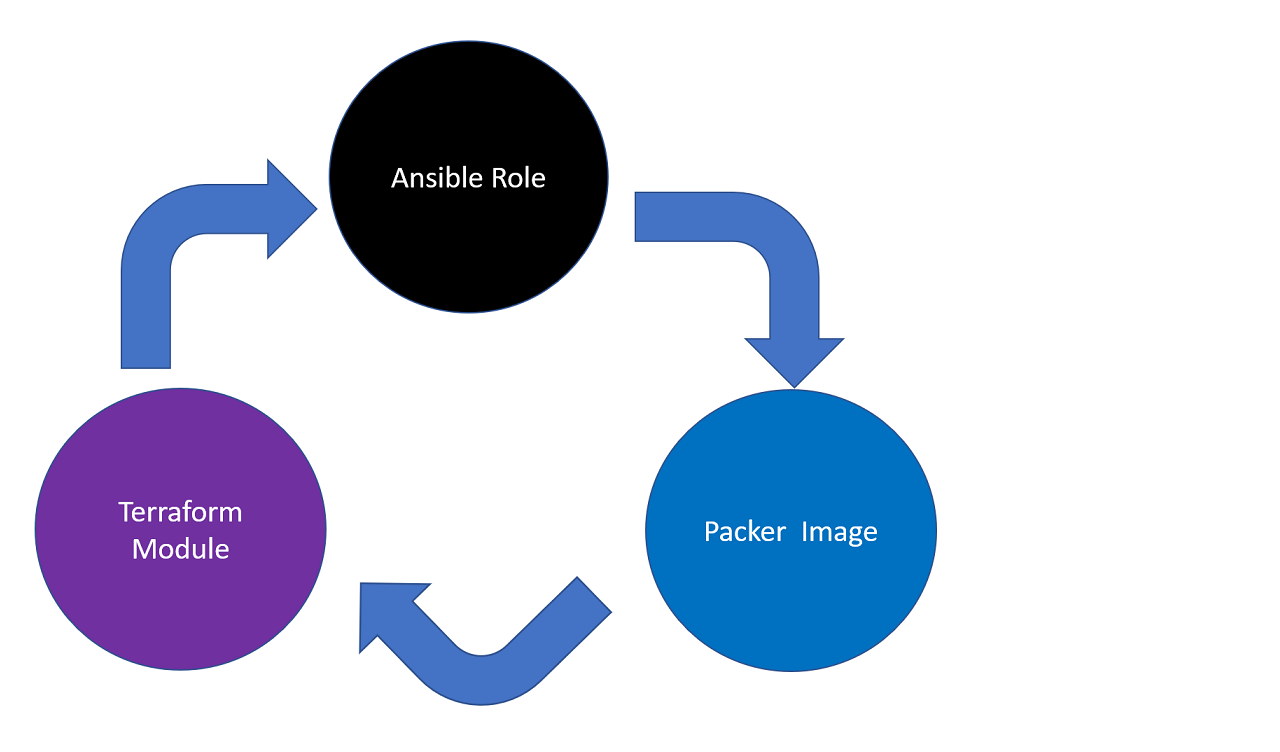
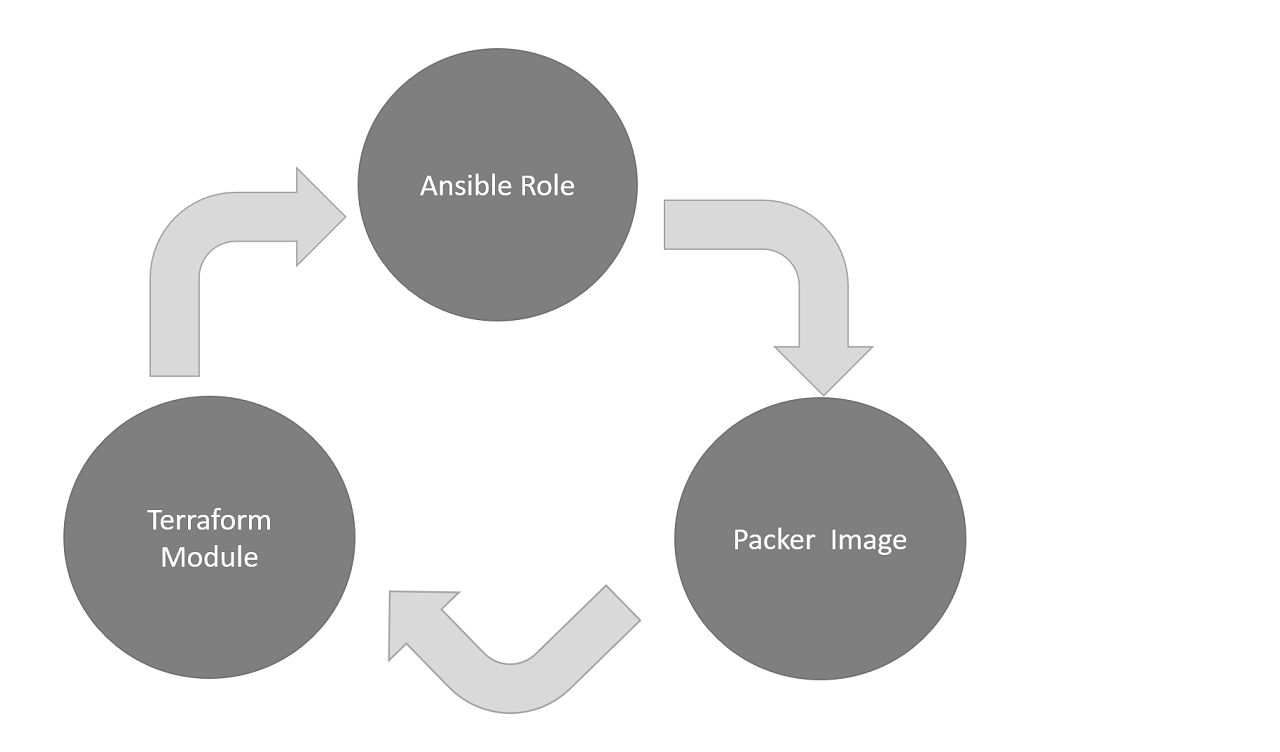
Before and after one commit to lenisha/vsts-terraform-ansible-packer, a plain HTML site: page web/index.html in a window 1280 px wide. Shown: the part 48-800 px from the top of the page. Drawn offline with Linux system fonts and the light colour scheme.

Commit message:
publisher port color

```diff
--- a/web/index.html
+++ b/web/index.html
@@ -2,6 +2,6 @@
 <head><title>Configuration Management Hands On</title></head>
 
 <h1>This server was provisioned using <strong>Packer and Ansible and Terraform</strong> Superb! </h1>
-<img src="trio-color.PNG"/>
+<img src="trio-gray.PNG"/>
 
 </html>
```
